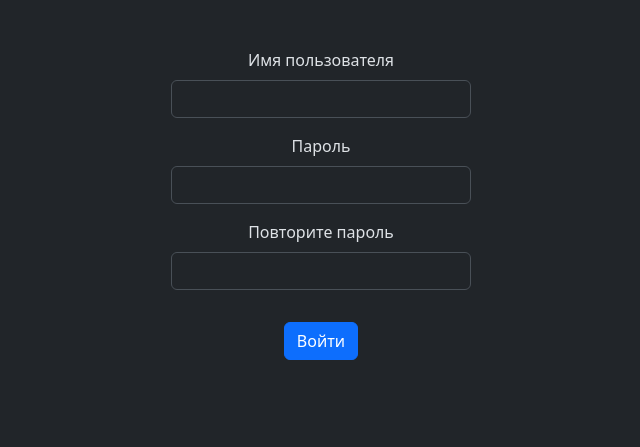
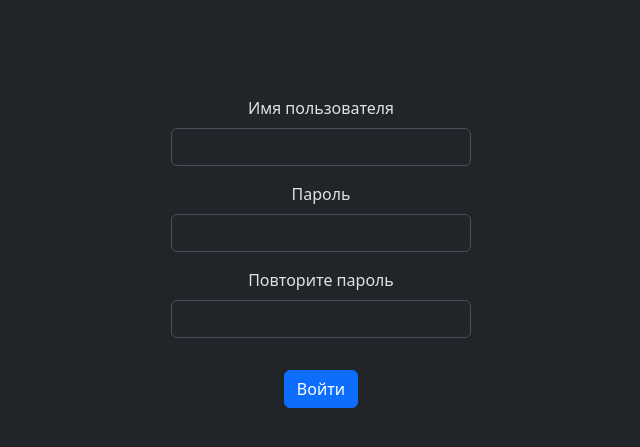
Before and after one commit to projectile0/aen_counter, a Flask app: page /reg_user in a window 1280 px wide. Shown: the part 56-503 px from the top of the page, without its empty margins (319-959 px from the left). Run offline with Flask 3, Linux system fonts and the light colour scheme.

Commit message:
change html reg_user

```diff
--- a/templates/page_form.html
+++ b/templates/page_form.html
@@ -1,7 +1,7 @@
 {% extends 'base.html' %}
 
 {% block content %}
-    <div class="container d-flex justify-content-center mt-5">
+    <div class="container d-flex justify-content-center mt-5 pt-5">
         <div class="col-md-6">
             <form method="post" class="needs-validation" novalidate>
                 {{ form.hidden_tag() }}
@@ -11,7 +11,9 @@
                         {{ field.label(class="form-label") }}
                         {{ field(class="form-control mx-auto", style="max-width: 300px;") }}
                         {% for error in field.errors %}
-                            <div class="alert alert-danger mt-2" role="alert">{{ error }}</div>
+                            <div class="alert alert-danger mt-1 py-1 px-2" style="display: inline-block; font-size: 1.1rem;">
+                                {{ error }}
+                            </div>
                         {% endfor %}
                     </div>
                 {% endfor %}
```
